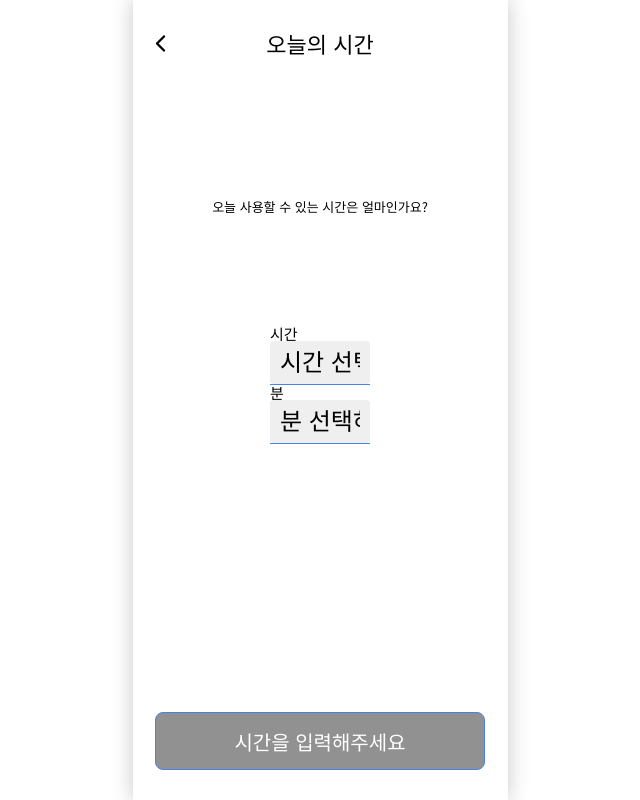
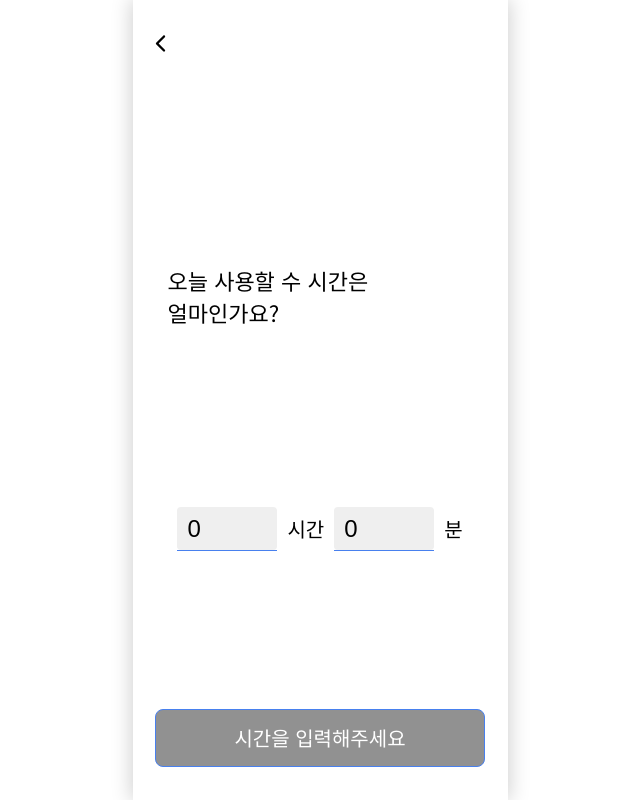
Before and after one commit to prgrms-fe-devcourse/FEDC2_TimeDivider_Root, a React (Create React App) app: page /createTime in a window 1280 px wide. Shown: the whole page, without its empty margins (320-960 px from the left). Built offline with nearby package versions, Linux system fonts and the light colour scheme.

Commit message:
feat: 오늘의 시간 페이지 스타일링

```diff
--- a/src/pages/createTime.jsx
+++ b/src/pages/createTime.jsx
@@ -47,53 +47,66 @@ const CreateTime = () => {
 	}, [spareTime])
 
 	return (
-		<>
-			<NavBar backIcon>오늘의 시간</NavBar>
-			<SubTitleArea>
-				<Text size={1.3}>오늘 사용할 수 있는 시간은 얼마인가요?</Text>
-			</SubTitleArea>
+		<Wrapper>
+			<NavBar backIcon />
+
+			<SubTitle>
+				<Text style={{ textAlign: 'start', fontSize: '2.2rem', padding: '2rem' }}>
+					오늘 사용할 수 시간은 얼마인가요?
+				</Text>
+			</SubTitle>
+
+			<Section>
 				<Select
 					name={'hour'}
 					data={HOUR_NUMBERS}
 					style={{ width: '10rem' }}
-				label={'시간'}
 					onChange={handleSpareTime}
-				placeholder={'시간 선택하기'}
 				/>
+				<Text size={2}>시간</Text>
 				<Select
 					name={'minute'}
 					data={MINUTE_NUMBERS}
 					style={{ width: '10rem' }}
-				label={'분'}
 					onChange={handleSpareTime}
-				placeholder={'분 선택하기'}
 				/>
-			<ButtonArea>
+				<Text size={2}>분</Text>
+			</Section>
+
 			<Link to="/createTask" state={{ spareTime }}>
 				<Button disabled={!isValidSpareTime}>
 					{!isValidSpareTime ? BUTTON_TEXT.INVALID : BUTTON_TEXT.VALID}
 				</Button>
 			</Link>
-			</ButtonArea>
-		</>
+		</Wrapper>
 	)
 }
 
 export default CreateTime
 
-const SubTitleArea = styled.div`
-	height: 30vh;
+const Wrapper = styled.div`
 	display: flex;
 	flex-direction: column;
-	justify-content: center;
+	width: 100%;
+	height: 100%;
 	align-items: center;
+	justify-content: space-between;
+	padding-bottom: 3.3rem;
+`
+const SubTitle = styled.span`
+	position: relative;
+	left: -5rem;
+	display: flex;
+	align-items: left;
+	width: 24.5rem;
+	line-height: 3.2rem;
+	text-align: center;
 `
 
-const ButtonArea = styled.div`
+const Section = styled.section`
 	display: flex;
+	gap: 1rem;
+	justify-content: space-between;
+	align-items: center;
 	justify-content: center;
-	position: absolute;
-	margin: 2rem 2rem;
-	width: 100%;
-	bottom: 1rem;
 `
```
Lines whose indentation alone changed are shown as unchanged.
